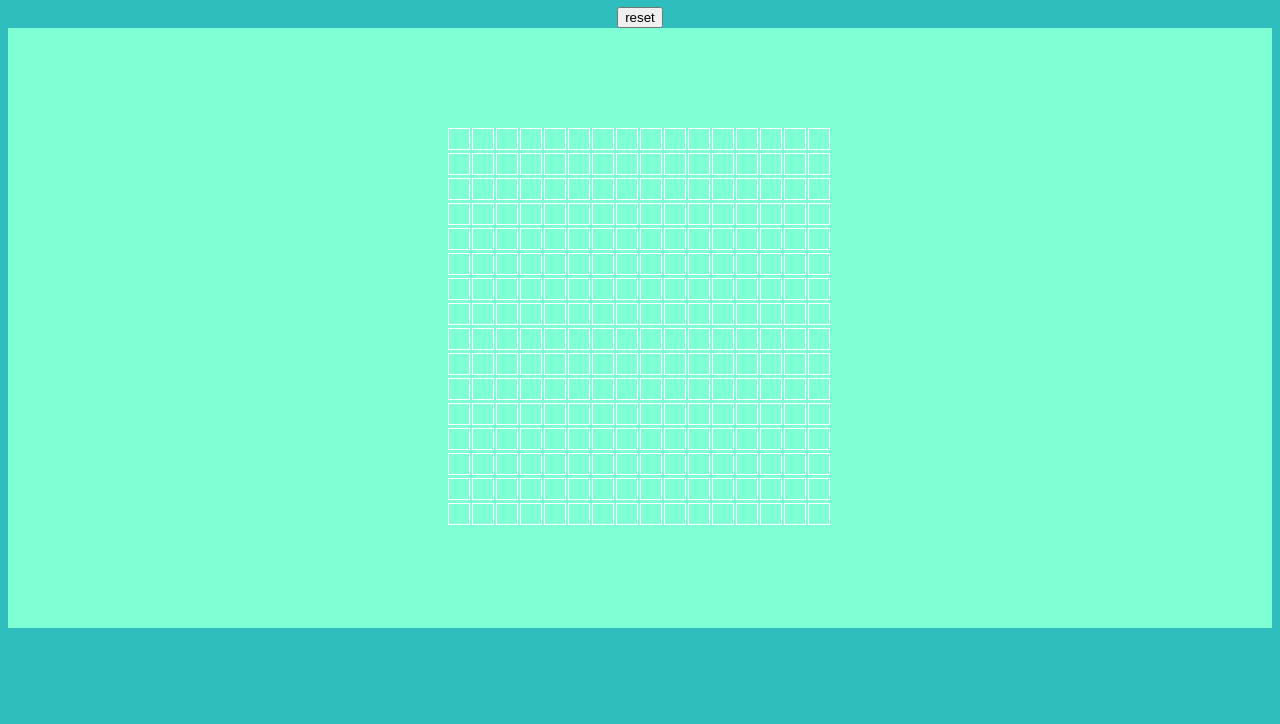
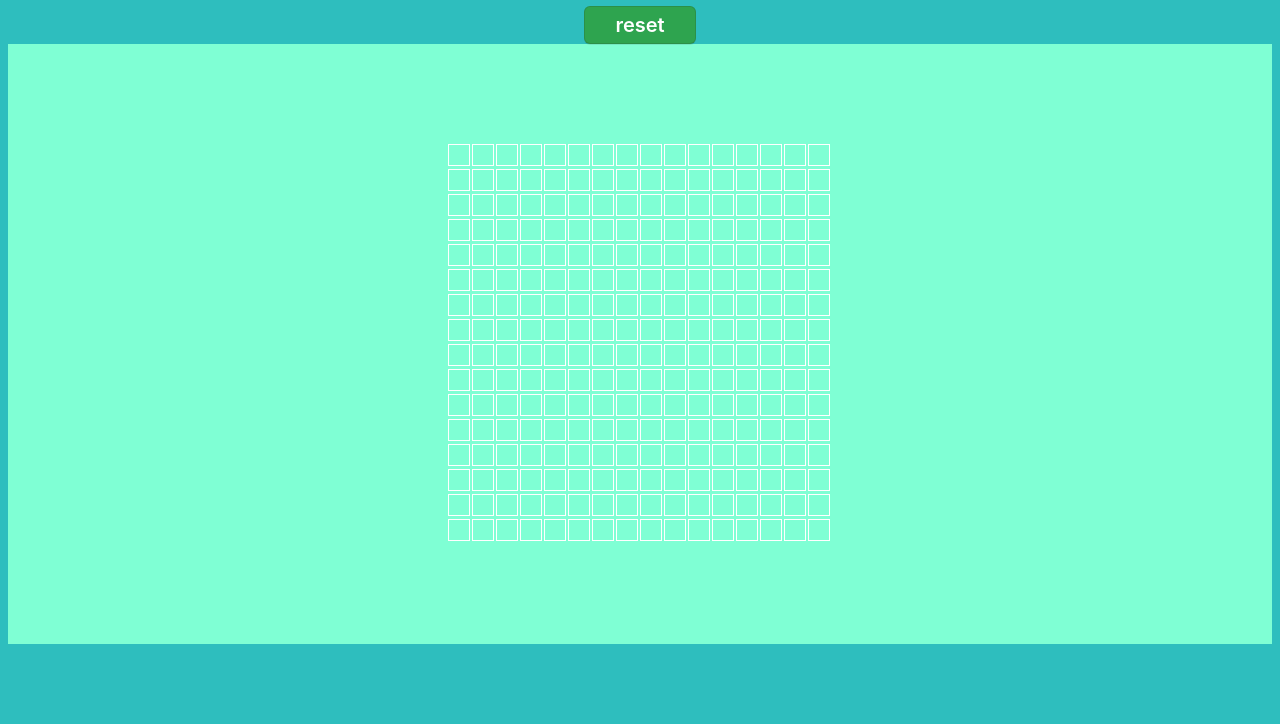
Before and after one commit to lucadedo/Etch-a-Sketch, a plain HTML site: page index.html in a window 1280 px wide. Shown: the part 76-800 px from the top of the page. Drawn offline with Linux system fonts and the light colour scheme.

Commit message:
Add style to the Reset button

```diff
--- a/style.css
+++ b/style.css
@@ -20,3 +20,41 @@ body {
     display: inline-block;
     margin-right: 2px;
 }
+
+
+
+
+/* buttons */
+#btnChangeSquares {
+    background-color: #2ea44f;
+    border: 1px solid rgba(27, 31, 35, .15);
+    border-radius: 6px;
+    box-shadow: rgba(27, 31, 35, .1) 0 1px 0;
+    box-sizing: border-box;
+    color: #fff;
+    cursor: pointer;
+    display: inline-block;
+    font-family: -apple-system,system-ui,"Segoe UI",Helvetica,Arial,sans-serif,"Apple Color Emoji","Segoe UI Emoji";
+    font-size: 20px;
+    font-weight: 600;
+    line-height: 20px;
+    padding: 8px 30px;
+}
+#btnChangeSquares:hover {
+    background-color: #2c974b;
+}
+#btnChangeSquares:disabled {
+    background-color: #94d3a2;
+    border-color: rgba(27, 31, 35, .1);
+    color: rgba(255, 255, 255, .8);
+    cursor: default;
+}
+
+#btnChangeSquares:active {
+    background-color: #298e46;
+    box-shadow: rgba(20, 70, 32, .2) 0 1px 0 inset;
+}
+
+/* .cub:hover {
+    background-color: black;
+} */
```
